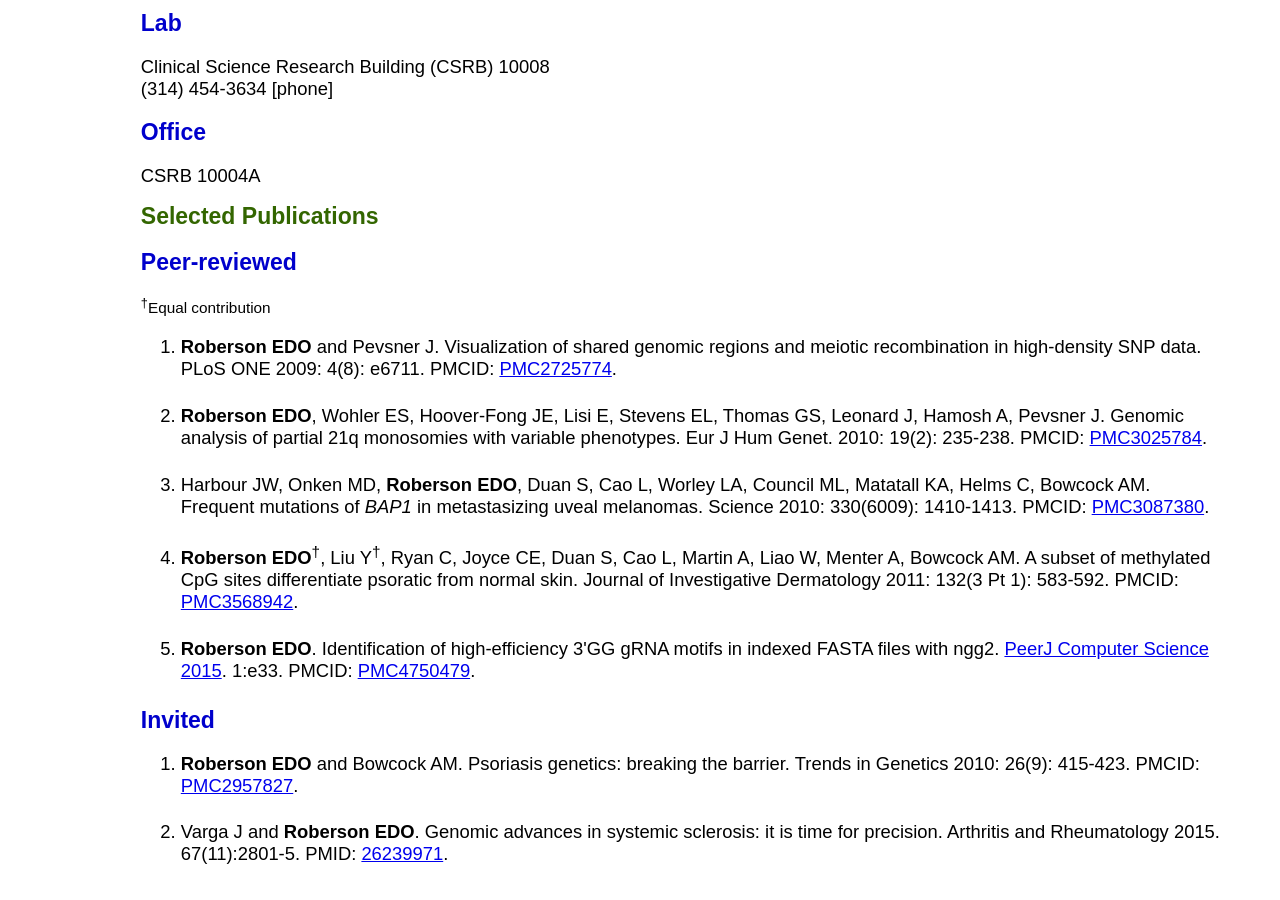
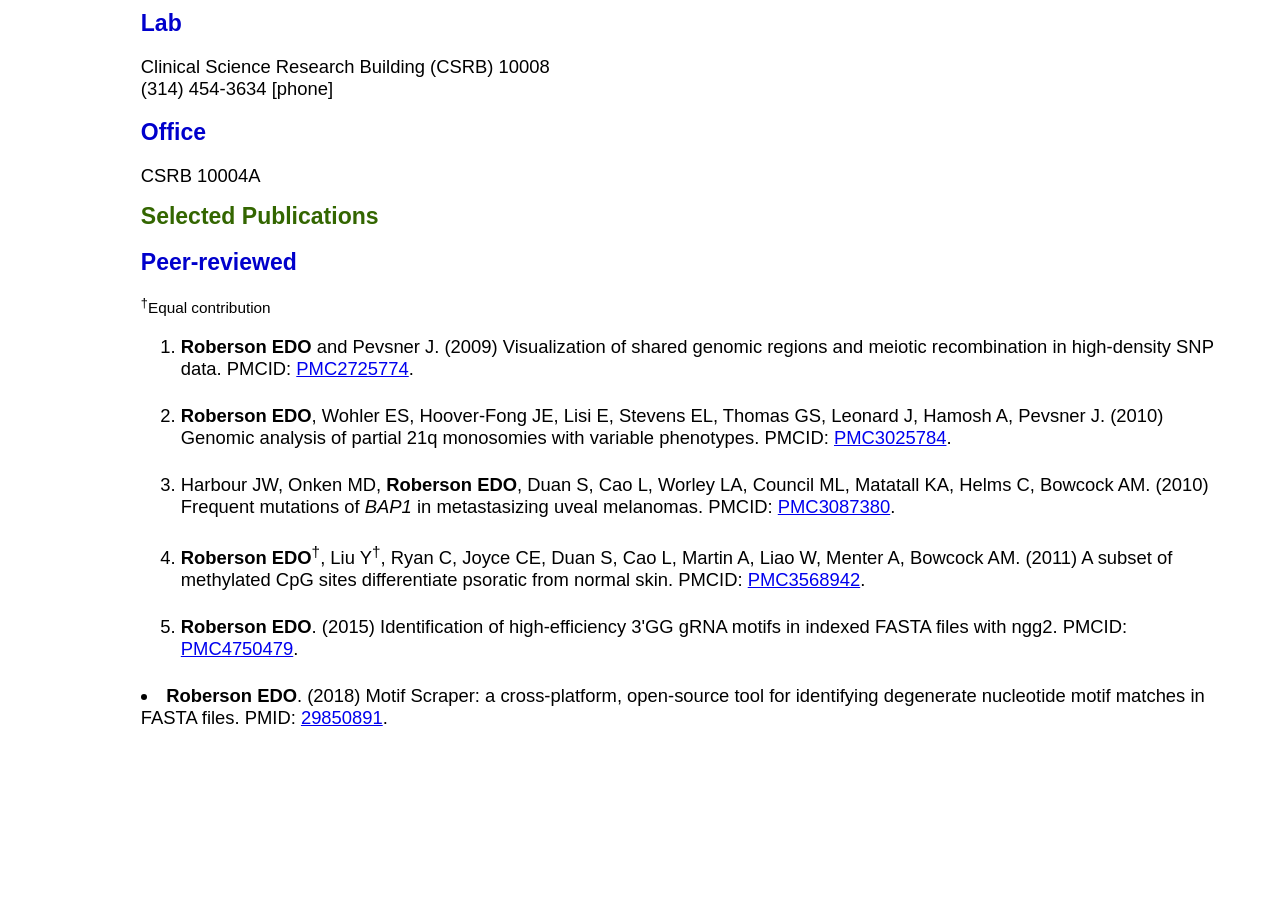
Before and after one commit to RobersonLab/RobersonLab.github.io, a Jekyll site: the page built from eli.md, in a window 1280 px wide and 900 px high, scrolled down 1020 px. Built offline with Jekyll 4.4.1, drawn with Linux system fonts in a browser that asks for light colours; after the commit the page ends 1783 px from its top, so only the background shows below that.

Commit message:
Removed journals from paper references.

```diff
--- a/eli.md
+++ b/eli.md
@@ -46,15 +46,10 @@ CSRB 10004A<br>
 <h2>Peer-reviewed</h2>
 <small><sup>&dagger;</sup>Equal contribution</small>
 <ol>
-<li><strong>Roberson EDO</strong> and Pevsner J. Visualization of shared genomic regions and meiotic recombination in high-density SNP data. PLoS ONE 2009: 4(8): e6711. PMCID: <a href="http://www.ncbi.nlm.nih.gov/pmc/articles/PMC2725774/">PMC2725774</a>.</li>
-<li><strong>Roberson EDO</strong>, Wohler ES, Hoover-Fong JE, Lisi E, Stevens EL, Thomas GS, Leonard J, Hamosh A, Pevsner J. Genomic analysis of partial 21q monosomies with variable phenotypes. Eur J Hum Genet. 2010: 19(2): 235-238. PMCID: <a href="http://www.ncbi.nlm.nih.gov/pmc/articles/PMC3025784/">PMC3025784</a>.</li>
-<li>Harbour JW, Onken MD, <strong>Roberson EDO</strong>, Duan S, Cao L, Worley LA, Council ML, Matatall KA, Helms C, Bowcock AM. Frequent mutations of <i>BAP1</i> in metastasizing uveal melanomas. Science 2010: 330(6009): 1410-1413. PMCID: <a href="http://www.ncbi.nlm.nih.gov/pmc/articles/PMC3087380/">PMC3087380</a>.</li>
-<li><strong>Roberson EDO</strong><sup>&dagger;</sup>, Liu Y<sup>&dagger;</sup>, Ryan C, Joyce CE, Duan S, Cao L, Martin A, Liao W, Menter A, Bowcock AM. A subset of methylated CpG sites differentiate psoratic from normal skin. Journal of Investigative Dermatology 2011: 132(3 Pt 1): 583-592. PMCID: <a href="http://www.ncbi.nlm.nih.gov/pmc/articles/PMC3568942/">PMC3568942</a>.</li>
-<li><strong>Roberson EDO</strong>. Identification of high-efficiency 3&#39;GG gRNA motifs in indexed FASTA files with ngg2. <a href="https://peerj.com/articles/cs-33.pdf">PeerJ Computer Science 2015</a>. 1:e33. PMCID: <a href="https://www.ncbi.nlm.nih.gov/pmc/articles/PMC4750479/">PMC4750479</a>.</li>
+<li><strong>Roberson EDO</strong> and Pevsner J. (2009) Visualization of shared genomic regions and meiotic recombination in high-density SNP data. PMCID: <a href="http://www.ncbi.nlm.nih.gov/pmc/articles/PMC2725774/">PMC2725774</a>.</li>
+<li><strong>Roberson EDO</strong>, Wohler ES, Hoover-Fong JE, Lisi E, Stevens EL, Thomas GS, Leonard J, Hamosh A, Pevsner J. (2010) Genomic analysis of partial 21q monosomies with variable phenotypes. PMCID: <a href="http://www.ncbi.nlm.nih.gov/pmc/articles/PMC3025784/">PMC3025784</a>.</li>
+<li>Harbour JW, Onken MD, <strong>Roberson EDO</strong>, Duan S, Cao L, Worley LA, Council ML, Matatall KA, Helms C, Bowcock AM. (2010) Frequent mutations of <i>BAP1</i> in metastasizing uveal melanomas. PMCID: <a href="http://www.ncbi.nlm.nih.gov/pmc/articles/PMC3087380/">PMC3087380</a>.</li>
+<li><strong>Roberson EDO</strong><sup>&dagger;</sup>, Liu Y<sup>&dagger;</sup>, Ryan C, Joyce CE, Duan S, Cao L, Martin A, Liao W, Menter A, Bowcock AM. (2011) A subset of methylated CpG sites differentiate psoratic from normal skin. PMCID: <a href="http://www.ncbi.nlm.nih.gov/pmc/articles/PMC3568942/">PMC3568942</a>.</li>
+<li><strong>Roberson EDO</strong>. (2015) Identification of high-efficiency 3&#39;GG gRNA motifs in indexed FASTA files with ngg2. PMCID: <a href="https://www.ncbi.nlm.nih.gov/pmc/articles/PMC4750479/">PMC4750479</a>.</li>
 </ol>
-
-<h2>Invited</h2>
-<ol>
-<li><strong>Roberson EDO</strong> and Bowcock AM. Psoriasis genetics: breaking the barrier. Trends in Genetics 2010: 26(9): 415-423. PMCID: <a href="http://www.ncbi.nlm.nih.gov/pmc/articles/PMC2957827">PMC2957827</a>.</li>
-<li>Varga J and <strong>Roberson EDO</strong>. Genomic advances in systemic sclerosis: it is time for precision. Arthritis and Rheumatology 2015. 67(11):2801-5. PMID: <a href="http://www.pubmed.gov/26239971">26239971</a>.</li>
-</ol>
+<li><strong>Roberson EDO</strong>. (2018) Motif Scraper: a cross-platform, open-source tool for identifying degenerate nucleotide motif matches in FASTA files. PMID: <a href="https://www.ncbi.nlm.nih.gov/pubmed/29850891">29850891</a>.</li>
```
